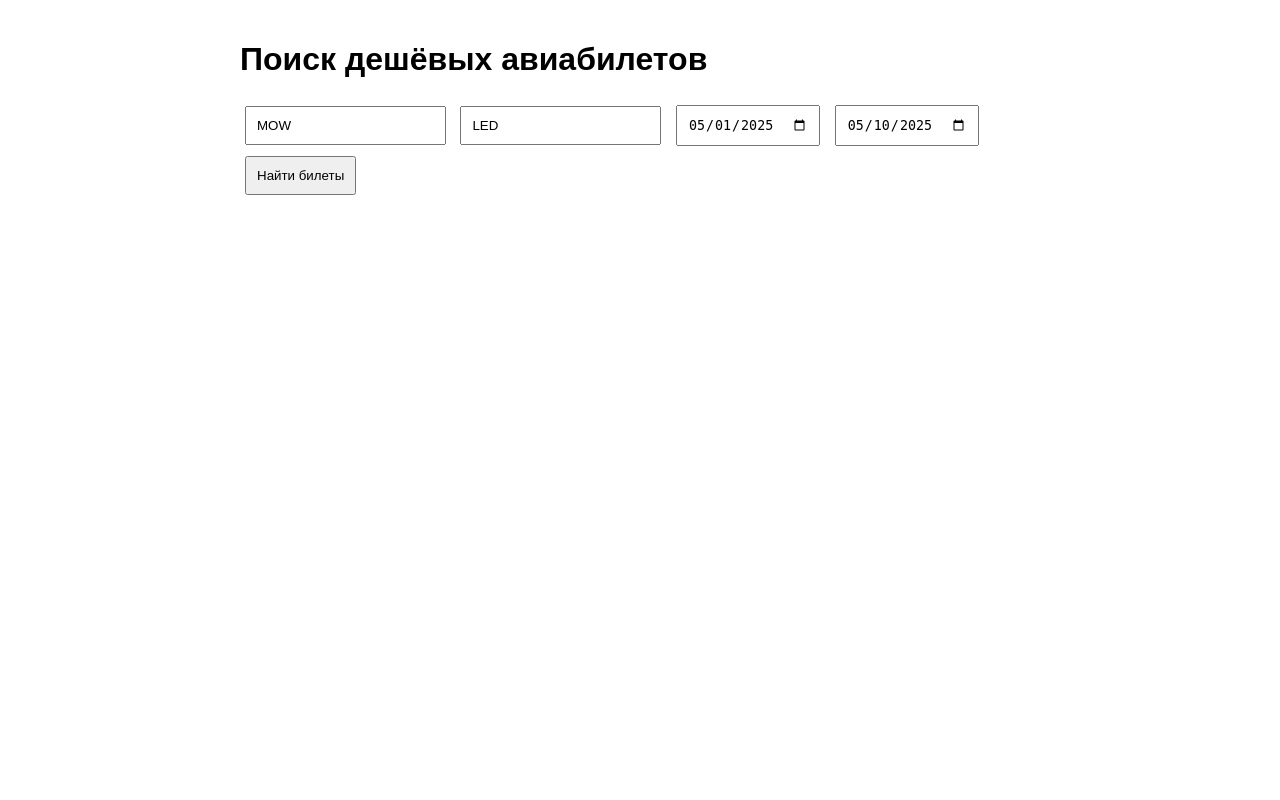
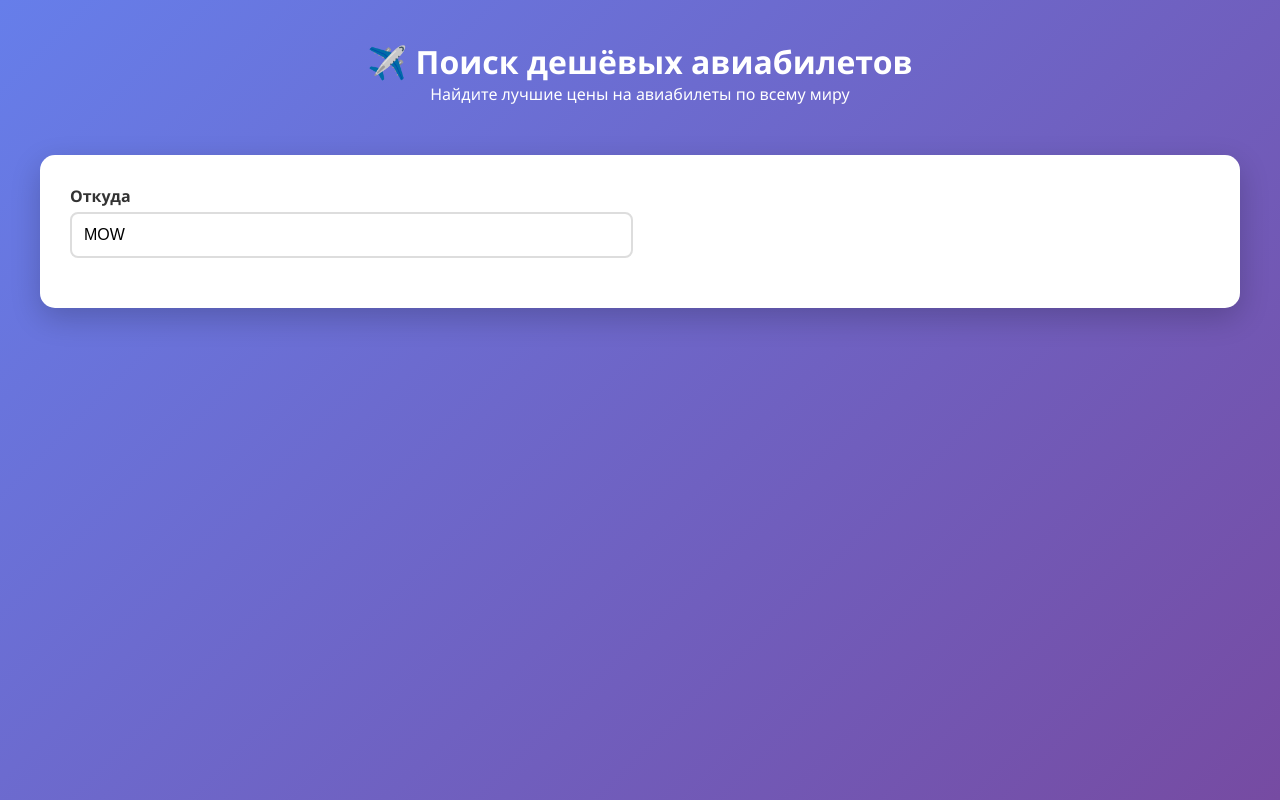
Before and after one commit to S1N0wez/CheapTrip, a Flask app: page / in a window 1280 px wide. Run offline with Flask 3, Linux system fonts and the light colour scheme; some libraries are stand-ins or nearby versions.

Commit message:
Update index.html

```diff
--- a/templates/index.html
+++ b/templates/index.html
@@ -3,50 +3,139 @@
 <head>
     <meta charset="UTF-8">
     <meta name="viewport" content="width=device-width, initial-scale=1.0">
-    <title>Поиск авиабилетов</title>
+    <title>Поиск дешёвых авиабилетов</title>
     <style>
-        body { font-family: Arial, sans-serif; max-width: 800px; margin: 0 auto; padding: 20px; }
-        input, button { padding: 10px; margin: 5px; }
+        * {
+            box-sizing: border-box;
+            margin: 0;
+            padding: 0;
+        }
+
+        body {
+            font-family: 'Segoe UI', Tahoma, Geneva, Verdana, sans-serif;
+            background: linear-gradient(135deg, #667eea 0%, #764ba2 100%);
+            min-height: 100vh;
+            padding: 20px;
+        }
+
+        .container {
+            max-width: 1200px;
+            margin: 0 auto;
+        }
+
+        .header {
+            text-align: center;
+            color: white;
+            margin-bottom: 30px;
+            padding: 20px;
+        }
+
+        .search-form {
+            background: white;
+            padding: 30px;
+            border-radius: 15px;
+            box-shadow: 0 10px 30px rgba(0,0,0,0.2);
+            margin-bottom: 30px;
+        }
+
+        .form-row {
+            display: flex;
+            gap: 15px;
+            margin-bottom: 20px;
+            flex-wrap: wrap;
+        }
+
+        .form-group {
+            flex: 1;
+            min-width: 200px;
+        }
+
+        label {
+            display: block;
+            margin-bottom: 5px;
+            font-weight: 600;
+            color: #333;
+        }
+
+        input, select {
+            width: 100%;
+            padding: 12px;
+            border: 2px solid #ddd;
+            border-radius: 8px;
+            font-size: 16px;
+        }
+
+        button {
+            background: linear-gradient(135deg, #667eea 0%, #764ba2 100%);
+            color: white;
+            border: none;
+            padding: 15px 30px;
+            border-radius: 8px;
+            font-size: 16px;
+            font-weight: 600;
+            cursor: pointer;
+            transition: transform 0.2s;
+        }
+
+        button:hover {
+            transform: translateY(-2px);
+        }
+
+        .results {
+            background: white;
+            border-radius: 15px;
+            padding: 20px;
+            box-shadow: 0 5px 20px rgba(0,0,0,0.1);
+        }
+
+        .ticket {
+            border: 1px solid #eee;
+            border-radius: 10px;
+            padding: 20px;
+            margin: 15px 0;
+            transition: box-shadow 0.3s;
+        }
+
+        .ticket:hover {
+            box-shadow: 0 5px 15px rgba(0,0,0,0.1);
+        }
+
+        .price {
+            font-size: 24px;
+            font-weight: bold;
+            color: #667eea;
+        }
+
+        .buy-btn {
+            background: #4CAF50;
+            padding: 10px 20px;
+            font-size: 14px;
+        }
+
+        .loading {
+            text-align: center;
+            color: #666;
+            font-size: 18px;
+        }
+
+        @media (max-width: 768px) {
+            .form-row {
+                flex-direction: column;
+            }
+        }
     </style>
 </head>
 <body>
-    <h1>Поиск дешёвых авиабилетов</h1>
+    <div class="container">
+        <div class="header">
+            <h1>✈️ Поиск дешёвых авиабилетов</h1>
+            <p>Найдите лучшие цены на авиабилеты по всему миру</p>
+        </div>
 
-    <form id="searchForm">
-        <input type="text" id="origin" placeholder="Откуда (MOW)" value="MOW">
-        <input type="text" id="destination" placeholder="Куда (LED)" value="LED">
-        <input type="date" id="depart_date" value="2025-05-01">
-        <input type="date" id="return_date" value="2025-05-10">
-        <button type="submit">Найти билеты</button>
-    </form>
-
-    <div id="results"></div>
-
-    <script>
-        document.getElementById('searchForm').addEventListener('submit', async (e) => {
-            e.preventDefault();
-
-            const origin = document.getElementById('origin').value;
-            const destination = document.getElementById('destination').value;
-            const depart_date = document.getElementById('depart_date').value;
-            const return_date = document.getElementById('return_date').value;
-
-            const response = await fetch(`/api/search?origin=${origin}&destination=${destination}&depart_date=${depart_date}&return_date=${return_date}`);
-            const data = await response.json();
-
-            const resultsDiv = document.getElementById('results');
-            resultsDiv.innerHTML = '<pre>' + JSON.stringify(data, null, 2) + '</pre>';
-        });
-    </script>
-
-    <!-- Скрипт Travelpayouts -->
-    <script data-noptimize="1" data-cfasync="false" data-wpfc-render="false">
-      (function () {
-          var script = document.createElement("script");
-          script.async = 1;
-          script.src = 'https://emrldco.com/NDU2ODI3.js?t=456827';
-          document.head.appendChild(script);
-      })();
-    </script>
-</body>
-</html>
+        <div class="search-form">
+            <div class="form-row">
+                <div class="form-group">
+                    <label for="origin">Откуда</label>
+                    <input type="text" id="origin" placeholder="Код города (MOW)" value="MOW">
+                </div>
+                <div class="form-group">
```
